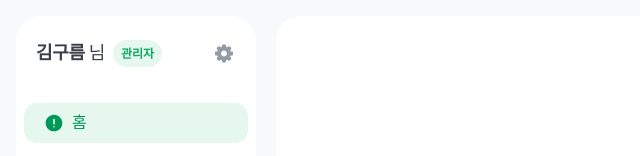
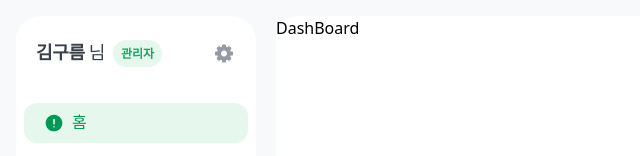
Before and after one commit to SEOULMILK-1/SEOULMILK1_FE, a React (Vite) app: page / in a window 1280 px wide. Shown: the top 156 px of the page, without its empty margins (0-640 px from the left). Built offline with nearby package versions, Linux system fonts and the light colour scheme.

Commit message:
feat: sidebar 모든 페이지 고정시키기

```diff
--- /dev/null
+++ b/src/outlet/RootLayout.tsx
@@ -0,0 +1,16 @@
+import React from 'react';
+import Sidebar from '../common/Sidebar';
+import { Outlet } from 'react-router-dom';
+
+const RootLayout: React.FC = () => {
+  return (
+    <div className="flex h-256 w-360 bg-gray-50 p-4">
+      <Sidebar />
+      <main className="flex-1 bg-white w-[1148px] rounded-3xl ml-5">
+        <Outlet />
+      </main>
+    </div>
+  );
+};
+
+export default RootLayout;
--- a/src/pages/home/DashBoard.tsx
+++ b/src/pages/home/DashBoard.tsx
@@ -1,13 +1,7 @@
 import React from 'react';
-import Sidebar from '../../common/Sidebar';
 
 const DashBoard = () => {
-  return (
-    <div className="flex h-256 w-360 bg-gray-50 p-4">
-      <Sidebar />
-      <main className="flex-1 bg-white w-[1148px] rounded-3xl ml-5"></main>
-    </div>
-  );
+  return <div>DashBoard</div>;
 };
 
 export default DashBoard;
```
Also changed, not shown: src/routes/router.tsx (+7 -9 lines).
